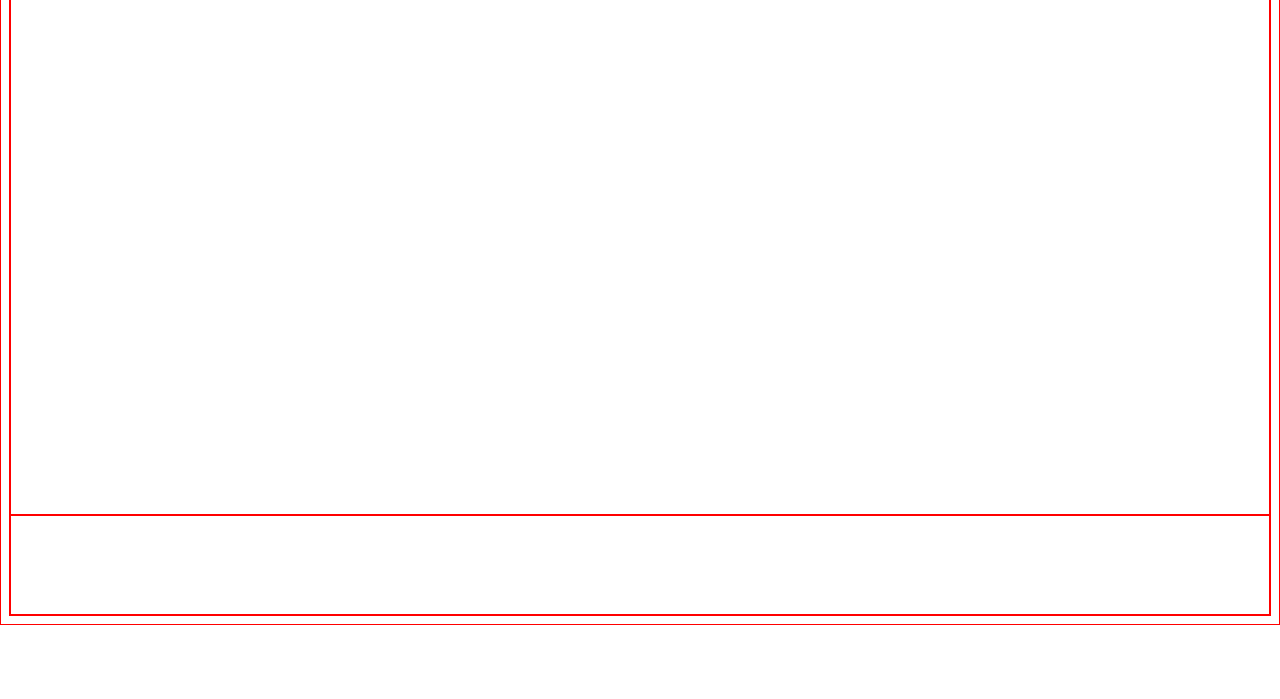
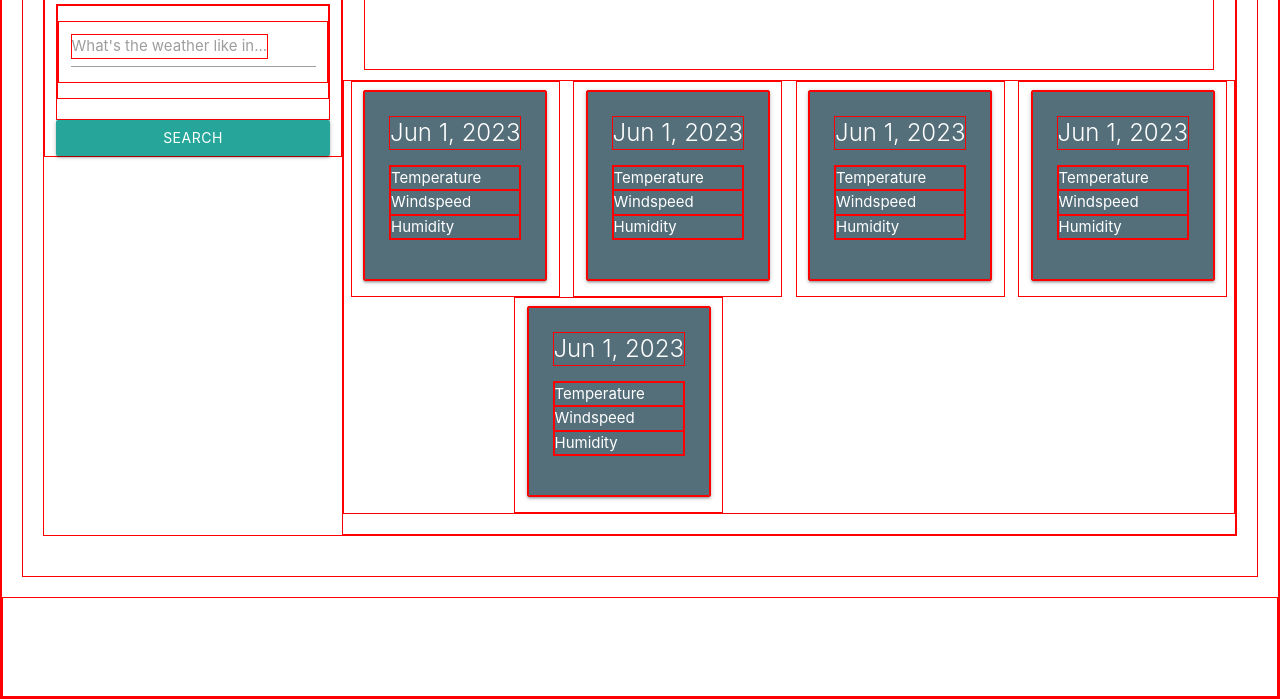
Before and after one commit to Flying-S-Ranch/weather-dashboard, a plain HTML site: page index.html in a window 1280 px wide. Shown: the part 235-934 px from the top of the page. Before the commit the page ends 860 px from the top, so only its background shows below. Drawn offline with nearby package versions, Linux system fonts and the light colour scheme.

Commit message:
basic wireframe layout

```diff
--- a/assets/style.css
+++ b/assets/style.css
@@ -5,8 +5,35 @@
 
 main {
     min-height: 80vh;
+    padding: 20px;
+    margin: 20px;
 }
 
 header, footer {
     min-height: 100px;
 }
+
+h2 {
+    font-size: 32px;
+}
+
+.side-bar form {
+    padding: 0;
+    margin: 0;
+}
+
+#current-weather {
+    min-height: 150px;
+    margin: 10px;
+}
+
+.forecast {
+    margin: 0;
+    padding: 0;
+}
+
+#five-day-forecast {
+    display: flex;
+    justify-content: space-around;
+    flex-wrap: wrap;
+}
--- a/index.html
+++ b/index.html
@@ -5,12 +5,104 @@
     <meta http-equiv="X-UA-Compatible" content="IE=edge">
     <meta name="viewport" content="width=device-width, initial-scale=1.0">
     <title>Weather Dashboard</title>
+    <link rel="stylesheet" href="https://cdnjs.cloudflare.com/ajax/libs/materialize/1.0.0/css/materialize.min.css">
     <link rel="stylesheet" href="./assets/style.css">
 </head>
 <body>
     <header></header>
-    <main></main>
+    <main>
+        <div class="row">
+
+            <div class="side-bar col s3">
+                <h2>Search for a City</h2>
+                <form class="col s12">
+                  <div class="row">
+                    <div class="input-field col s12">
+                      <textarea id="textarea1" class="materialize-textarea"></textarea>
+                      <label for="textarea1">What's the weather like in...</label>
+                    </div>
+                  </div>
+                </form>
+                <a class="waves-effect waves-light btn col s12">search</a>
+            </div>
+            <div class="col s9">
+                <div id="current-weather">
+                    <!-- This is where the current weather card will live -->
+                </div>
+                <div class="row" id="five-day-forecast">
+                    <div class="forecast col s2.1">
+                        <div class="card blue-grey darken-1">
+                          <div class="card-content white-text">
+                            <span class="card-title">Jun 1, 2023</span>
+                            <ul>
+                                <li>Temperature</li>
+                                <li>Windspeed</li>
+                                <li>Humidity</li>
+                            </ul>
+                          </div>
+
+                        </div>
+                    </div>
+                    <div class=" forecast col s2.1">
+                        <div class="card blue-grey darken-1">
+                          <div class="card-content white-text">
+                            <span class="card-title">Jun 1, 2023</span>
+                            <ul>
+                                <li>Temperature</li>
+                                <li>Windspeed</li>
+                                <li>Humidity</li>
+                            </ul>
+                          </div>
+
+                        </div>
+                    </div>
+                    <div class="forecast col s2.1">
+                        <div class="card blue-grey darken-1">
+                          <div class="card-content white-text">
+                            <span class="card-title">Jun 1, 2023</span>
+                            <ul>
+                                <li>Temperature</li>
+                                <li>Windspeed</li>
+                                <li>Humidity</li>
+                            </ul>
+                          </div>
+
+                        </div>
+                    </div>
+                    <div class="forecast col s2.1">
+                        <div class="card blue-grey darken-1">
+                          <div class="card-content white-text">
+                            <span class="card-title">Jun 1, 2023</span>
+                            <ul>
+                                <li>Temperature</li>
+                                <li>Windspeed</li>
+                                <li>Humidity</li>
+                            </ul>
+                          </div>
+
+                        </div>
+                    </div>
+                    <div class="forecast col s2.1">
+                        <div class="card blue-grey darken-1">
+                          <div class="card-content white-text">
+                            <span class="card-title">Jun 1, 2023</span>
+                            <ul>
+                                <li>Temperature</li>
+                                <li>Windspeed</li>
+                                <li>Humidity</li>
+                            </ul>
+                          </div>
+
+                        </div>
+                    </div>
+                </div>
+            </div>
+
+        </div>
+
+    </main>
     <footer></footer>
     <script src="./assets/script.js"></script>
+    <script src="https://cdnjs.cloudflare.com/ajax/libs/materialize/1.0.0/js/materialize.min.js"></script>
 </body>
 </html>
```
Also changed, not shown: assets/script.js (+9 -0 lines).
